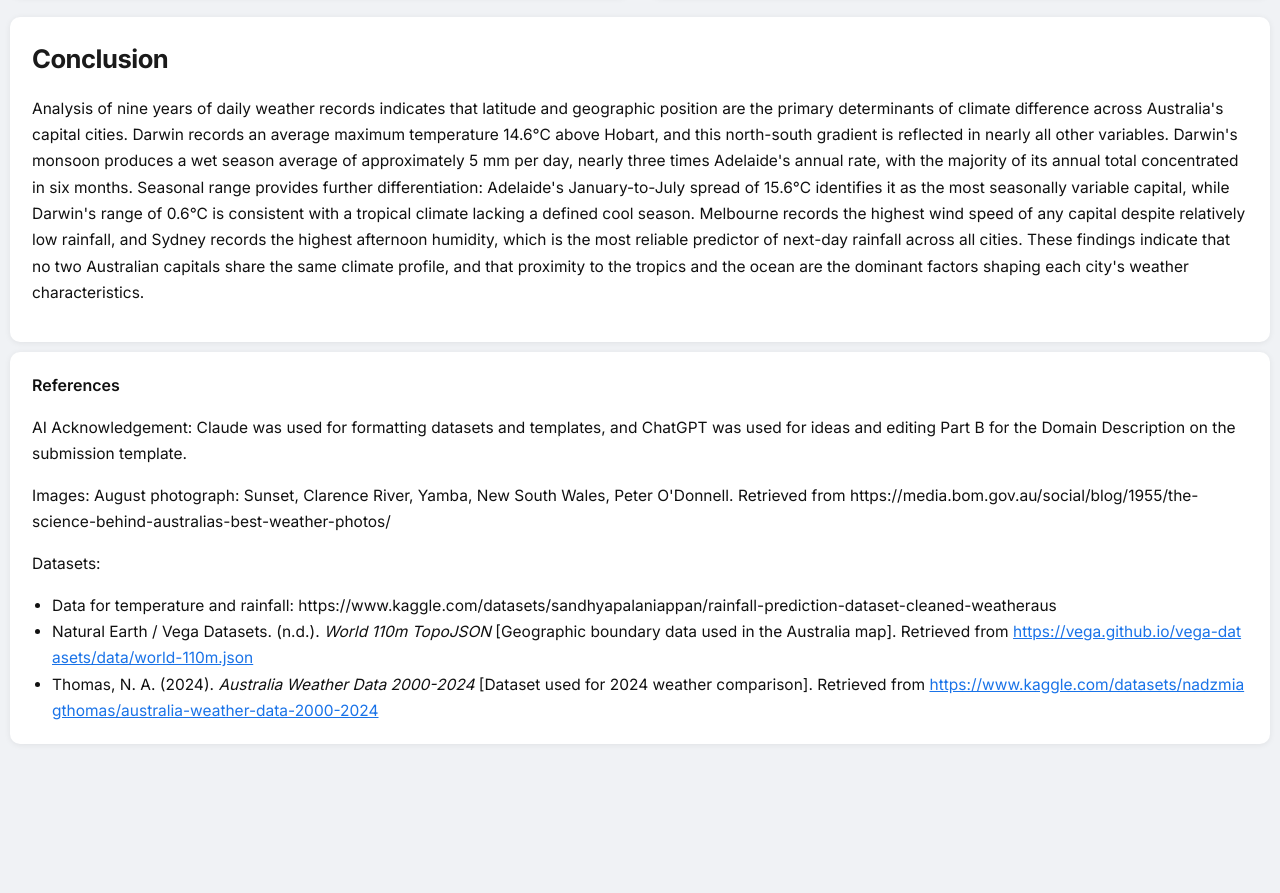
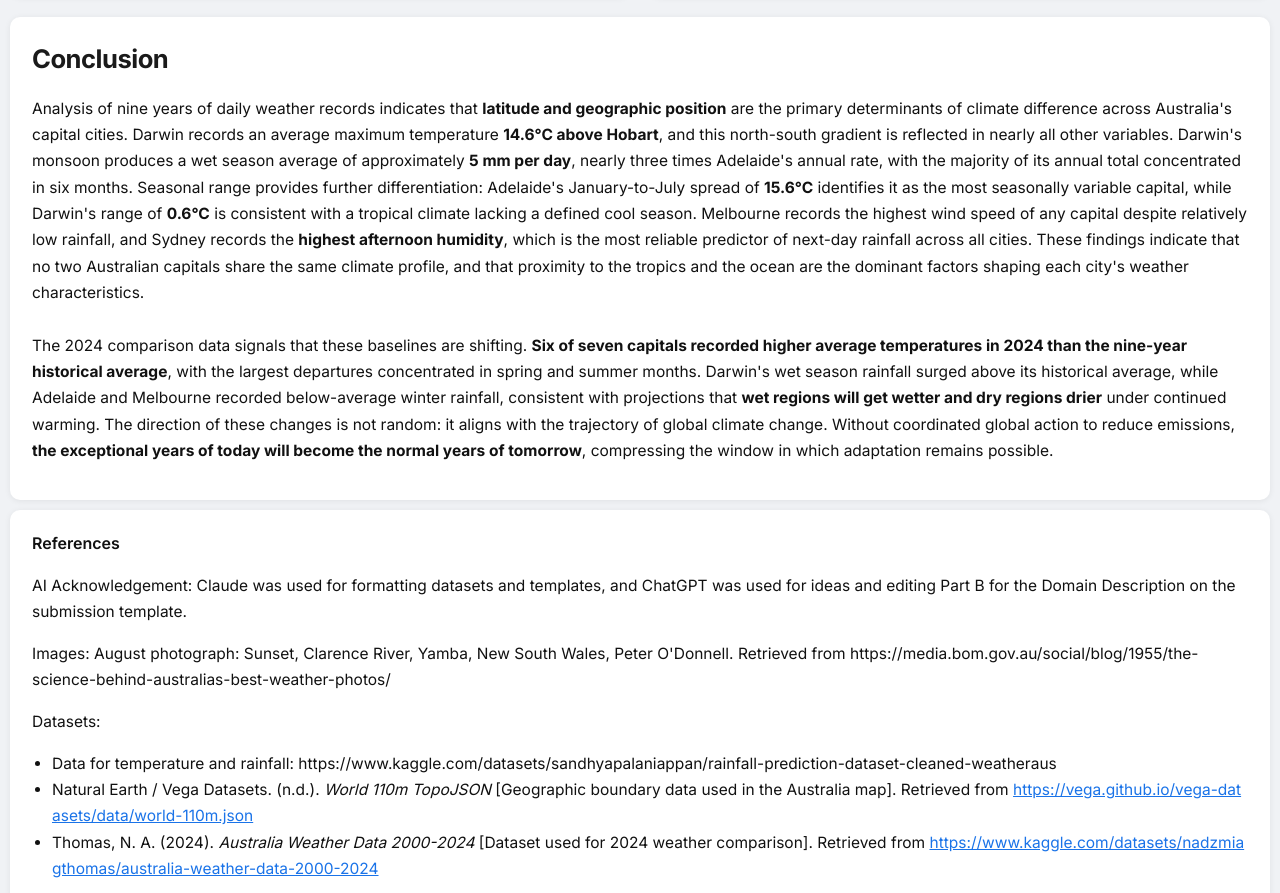
Before and after one commit to Eric7O4/Eric7O4.github.io, a plain HTML site: page index.html in a window 1280 px wide. Shown: the part 5548-6441 px from the top of the page. Before the commit the page ends 6320 px from the top, so only its background shows below. Drawn offline with Linux system fonts and the light colour scheme; a script that the page names is missing.

Commit message:
Extra notes on climate change in the conclusion.

```diff
--- a/index.html
+++ b/index.html
@@ -172,7 +172,9 @@
   <section class="references" style="margin-top: 10px;">
     <h2 style="font-size: 1.6rem; font-weight: 700; letter-spacing: -0.02em; color: #1a1a1a;">Conclusion</h2>
     <p>
-      Analysis of nine years of daily weather records indicates that latitude and geographic position are the primary determinants of climate difference across Australia's capital cities. Darwin records an average maximum temperature 14.6°C above Hobart, and this north-south gradient is reflected in nearly all other variables. Darwin's monsoon produces a wet season average of approximately 5 mm per day, nearly three times Adelaide's annual rate, with the majority of its annual total concentrated in six months. Seasonal range provides further differentiation: Adelaide's January-to-July spread of 15.6°C identifies it as the most seasonally variable capital, while Darwin's range of 0.6°C is consistent with a tropical climate lacking a defined cool season. Melbourne records the highest wind speed of any capital despite relatively low rainfall, and Sydney records the highest afternoon humidity, which is the most reliable predictor of next-day rainfall across all cities. These findings indicate that no two Australian capitals share the same climate profile, and that proximity to the tropics and the ocean are the dominant factors shaping each city's weather characteristics.
+      Analysis of nine years of daily weather records indicates that <strong>latitude and geographic position</strong> are the primary determinants of climate difference across Australia's capital cities. Darwin records an average maximum temperature <strong>14.6°C above Hobart</strong>, and this north-south gradient is reflected in nearly all other variables. Darwin's monsoon produces a wet season average of approximately <strong>5 mm per day</strong>, nearly three times Adelaide's annual rate, with the majority of its annual total concentrated in six months. Seasonal range provides further differentiation: Adelaide's January-to-July spread of <strong>15.6°C</strong> identifies it as the most seasonally variable capital, while Darwin's range of <strong>0.6°C</strong> is consistent with a tropical climate lacking a defined cool season. Melbourne records the highest wind speed of any capital despite relatively low rainfall, and Sydney records the <strong>highest afternoon humidity</strong>, which is the most reliable predictor of next-day rainfall across all cities. These findings indicate that no two Australian capitals share the same climate profile, and that proximity to the tropics and the ocean are the dominant factors shaping each city's weather characteristics.
+      <br><br>
+      The 2024 comparison data signals that these baselines are shifting. <strong>Six of seven capitals recorded higher average temperatures in 2024 than the nine-year historical average</strong>, with the largest departures concentrated in spring and summer months. Darwin's wet season rainfall surged above its historical average, while Adelaide and Melbourne recorded below-average winter rainfall, consistent with projections that <strong>wet regions will get wetter and dry regions drier</strong> under continued warming. The direction of these changes is not random: it aligns with the trajectory of global climate change. Without coordinated global action to reduce emissions, <strong>the exceptional years of today will become the normal years of tomorrow</strong>, compressing the window in which adaptation remains possible.
     </p>
   </section>
 
```
